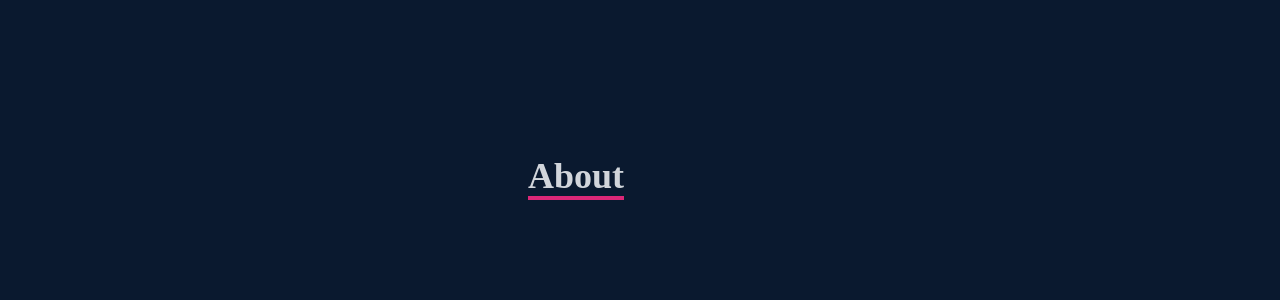
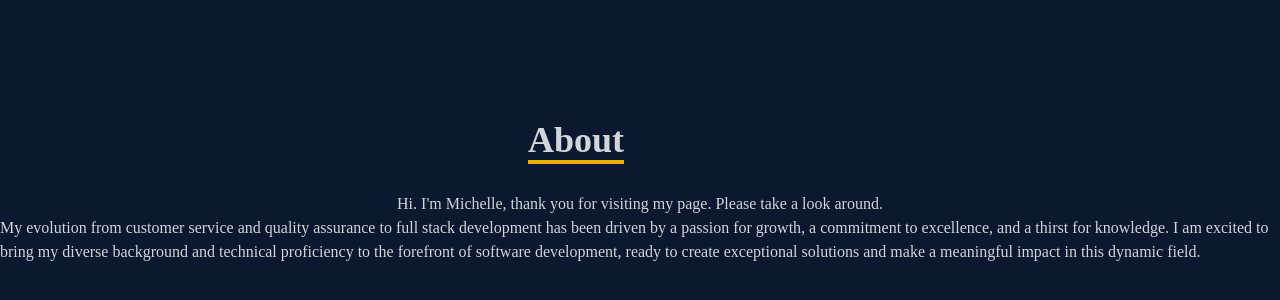
Before and after one commit to mvfranzke/Portfolio, a React (Create React App) app: page / in a window 1280 px wide. Shown: the part 1008-1308 px from the top of the page. Built offline with nearby package versions, Linux system fonts and the light colour scheme.

Commit message:
added description/ contents on the about me section

```diff
--- a/src/components/About.jsx
+++ b/src/components/About.jsx
@@ -6,10 +6,25 @@ const About = () => {
       <div className="flex flex-col justify-center items-center w-full h-full">
         <div className="max-w-[1000px] w-full grid grid-cols-2 gap-8">
           <div className="sm:text-right pb-8 pl-4">
-            <p className="text-4xl font-bold inline border-b-4 border-pink-600">
+            <p className="text-4xl font-bold inline border-b-4 border-yellow-500">
               About
             </p>
           </div>
+          <div></div>
+        </div>
+        <p>
+          Hi. I'm Michelle, thank you for visiting my page. Please take a look
+          around.
+        </p>
+        <div>
+          <p>
+            My evolution from customer service and quality assurance to full
+            stack development has been driven by a passion for growth, a
+            commitment to excellence, and a thirst for knowledge. I am excited
+            to bring my diverse background and technical proficiency to the
+            forefront of software development, ready to create exceptional
+            solutions and make a meaningful impact in this dynamic field.
+          </p>
         </div>
       </div>
     </div>
```
